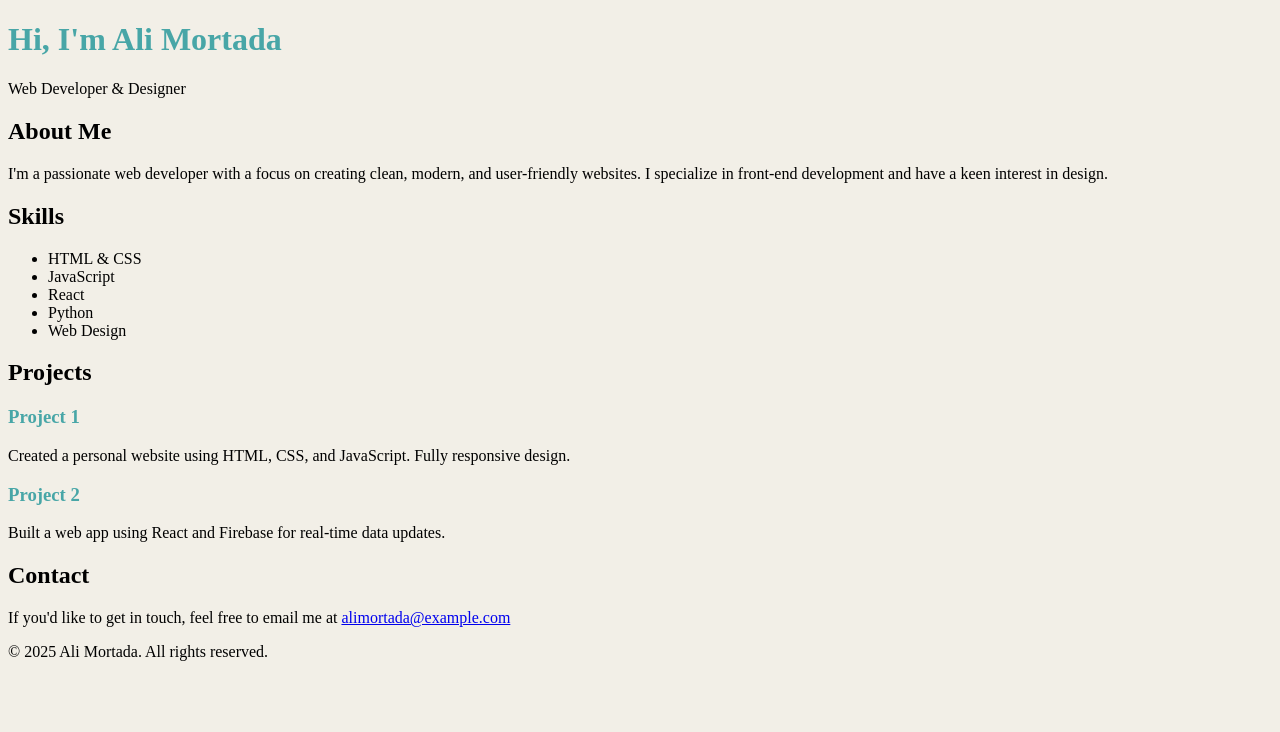
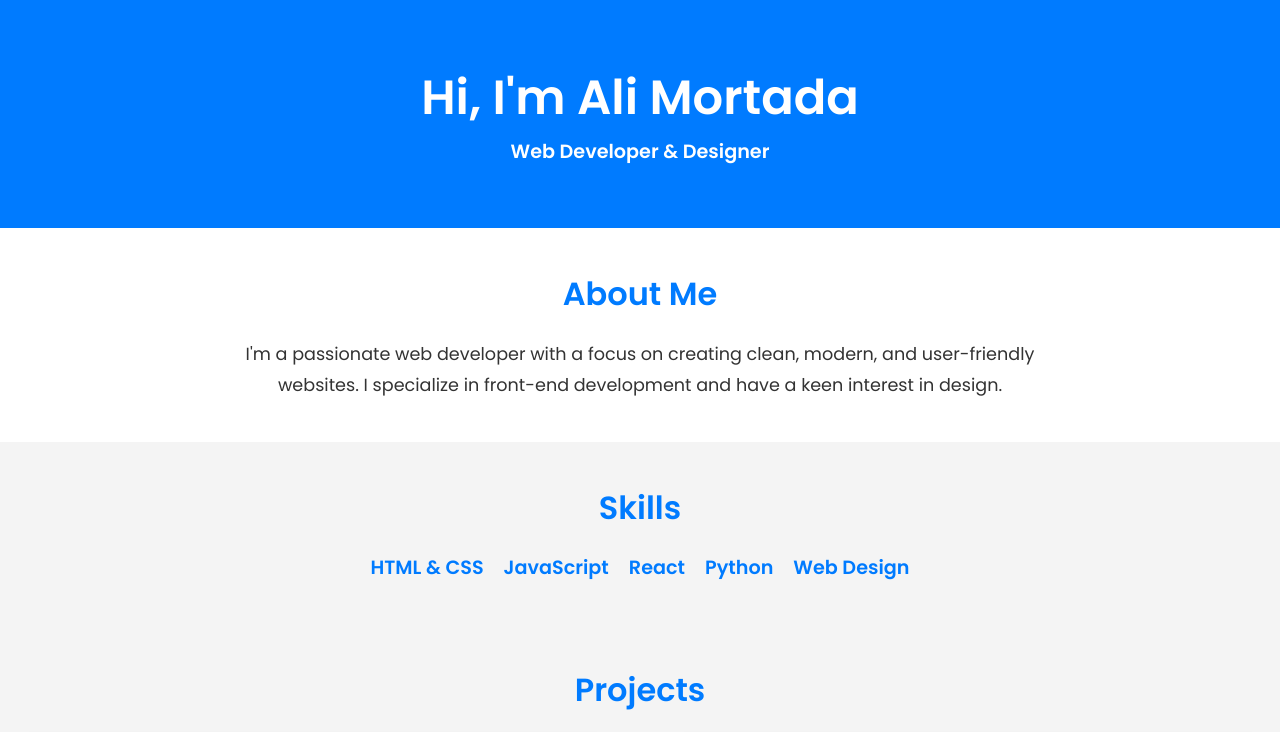
Before and after one commit to alimortada77/website, a plain HTML site: page index.html in a window 1280 px wide. Shown: the top 732 px of the page. Drawn offline with Linux system fonts and the light colour scheme.

Commit message:
Update style.css

```diff
--- a/style.css
+++ b/style.css
@@ -1,29 +1,142 @@
-body {
-  background-color: #F2EFE7;
+/* Reset some default browser styles */
+* {
+    margin: 0;
+    padding: 0;
+    box-sizing: border-box;
 }
 
-hr {
-  border-style: dotted none none;
-  border-color: #9ACBD0;
-  border-width: 5px;
-  width: 100%;
+/* Body and font styling */
+body {
+    font-family: 'Poppins', sans-serif;
+    background-color: #f4f4f4;
+    color: #333;
+    line-height: 1.6;
 }
 
-h1 {
-  color: #48A6A7;
+/* Header Section */
+header {
+    background-color: #007bff;
+    color: #fff;
+    padding: 60px 0;
+    text-align: center;
 }
 
-h3 {
-  color: #48A6A7;
+header h1 {
+    font-size: 3rem;
+    animation: fadeIn 2s ease-in-out;
 }
 
-.profile_img {
-  border-radius: 100%;
-  hieght: 200px;
-  width: 200px;
-
+header p {
+    font-size: 1.2rem;
+    font-weight: 600;
+    animation: fadeIn 2s ease-in-out;
+    animation-delay: 0.5s;
 }
 
-#my_name {
-  color: #2973B2;
+/* Section styles */
+section {
+    padding: 40px 0;
+    text-align: center;
 }
+
+h2 {
+    font-size: 2rem;
+    color: #007bff;
+    margin-bottom: 20px;
+}
+
+/* About Me Section */
+#about {
+    background-color: #fff;
+}
+
+#about p {
+    max-width: 800px;
+    margin: 0 auto;
+    font-size: 1.1rem;
+    line-height: 1.8;
+}
+
+/* Skills Section */
+#skills ul {
+    list-style: none;
+    margin: 0;
+    padding: 0;
+    display: flex;
+    justify-content: center;
+    gap: 20px;
+}
+
+#skills li {
+    font-size: 1.2rem;
+    font-weight: 600;
+    color: #007bff;
+}
+
+/* Projects Section */
+#projects .project-list {
+    display: flex;
+    justify-content: space-around;
+    gap: 30px;
+    margin-top: 20px;
+}
+
+.project-item {
+    background-color: #fff;
+    padding: 20px;
+    width: 45%;
+    border: 1px solid #ddd;
+    border-radius: 5px;
+    box-shadow: 0 4px 10px rgba(0, 0, 0, 0.1);
+    animation: slideUp 1s ease-out;
+}
+
+.project-item h3 {
+    font-size: 1.5rem;
+    margin-bottom: 10px;
+}
+
+.project-item p {
+    font-size: 1rem;
+    color: #555;
+}
+
+/* Contact Section */
+#contact a {
+    color: #007bff;
+    text-decoration: none;
+}
+
+#contact a:hover {
+    text-decoration: underline;
+}
+
+/* Footer Section */
+footer {
+    background-color: #333;
+    color: #fff;
+    text-align: center;
+    padding: 20px 0;
+    margin-top: 40px;
+}
+
+/* Animations */
+@keyframes fadeIn {
+    from {
+        opacity: 0;
+    }
+    to {
+        opacity: 1;
+    }
+}
+
+@keyframes slideUp {
+    from {
+        opacity: 0;
+        transform: translateY(20px);
+    }
+    to {
+        opacity: 1;
+        transform: translateY(0);
+    }
+}
```
